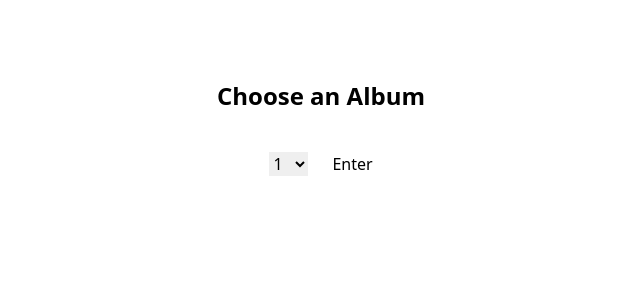
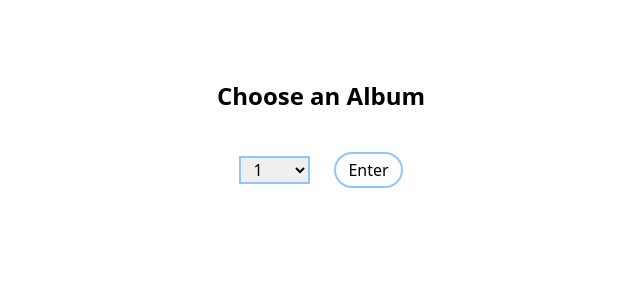
Before and after one commit to gabriel6181997/jsonplaceholder_album, a Next.js app: page / in a window 1280 px wide. Shown: the top 300 px of the page, without its empty margins (319-959 px from the left). Built offline with nearby package versions, Linux system fonts and the light colour scheme.

Commit message:
💄 ✨ Add all basic functions and style UI

```diff
--- a/src/pages/index.tsx
+++ b/src/pages/index.tsx
@@ -1,11 +1,27 @@
+import { useCallback, useState } from "react";
+
 const OPTIONS = [1, 2, 3, 4, 5, 6, 7, 8, 9, 10];
 
 const Home = () => {
+  const [selectOption, setSelectOption] = useState(1);
+
+  const handleSelectOption = useCallback((e) => {
+    setSelectOption(e.target.value);
+  }, []);
+
+  const handleClick = useCallback(() => {
+    console.log(selectOption);
+  }, [selectOption]);
+
   return (
     <div className="max-w-screen-md mt-20 mx-auto text-center">
       <h1 className="text-2xl font-bold">Choose an Album</h1>
       <div className="mt-10">
-        <select>
+        <select
+          value={selectOption}
+          className="pr-5 pl-2 border-blue-300 border-2"
+          onChange={handleSelectOption}
+        >
           {OPTIONS.map((option) => {
             return (
               <option key={option} value={option}>
@@ -14,7 +30,12 @@ const Home = () => {
             );
           })}
         </select>
-        <button className="ml-6">Enter</button>
+        <button
+          className="ml-6 px-3 py-1 border-blue-300 border-2 rounded-full"
+          onClick={handleClick}
+        >
+          Enter
+        </button>
       </div>
     </div>
   );
```
